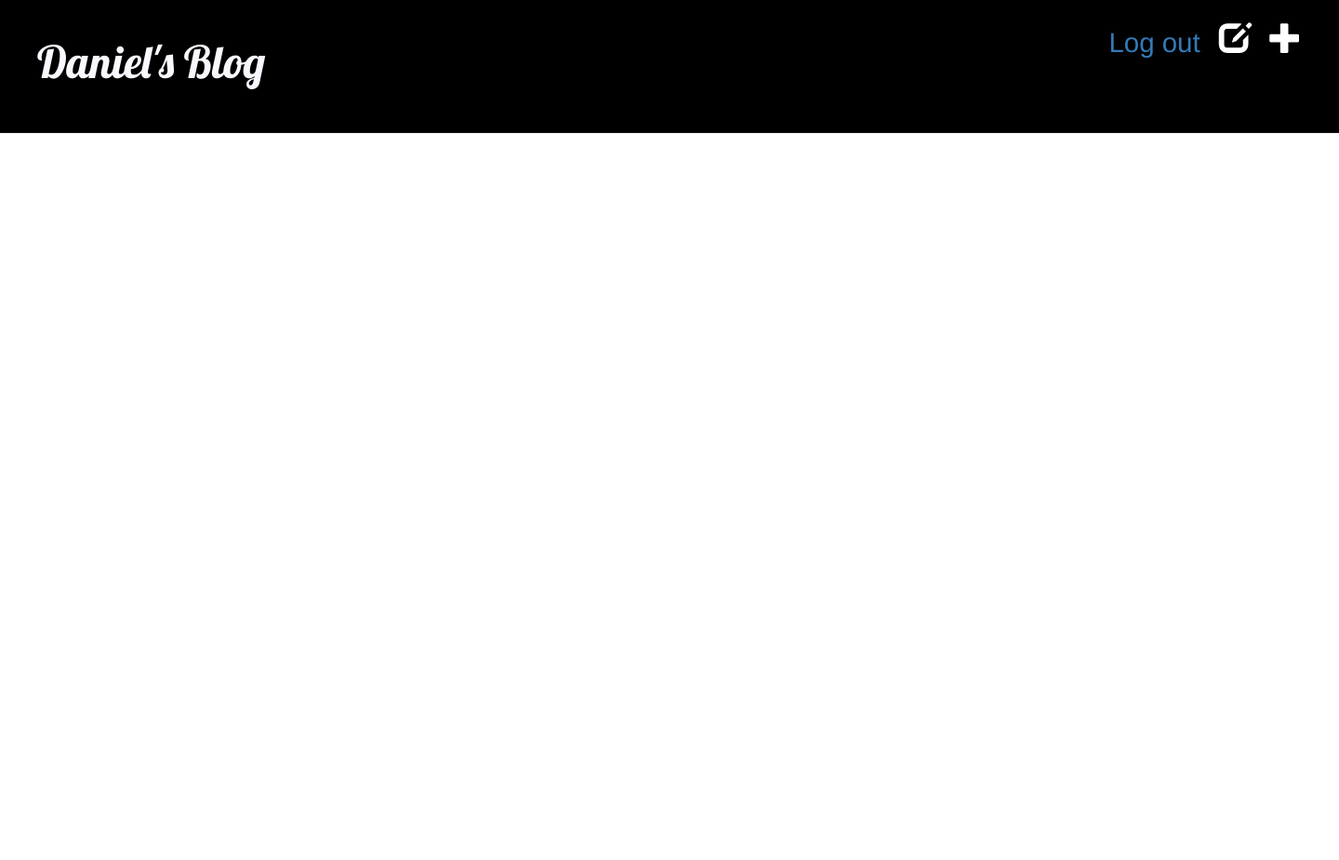
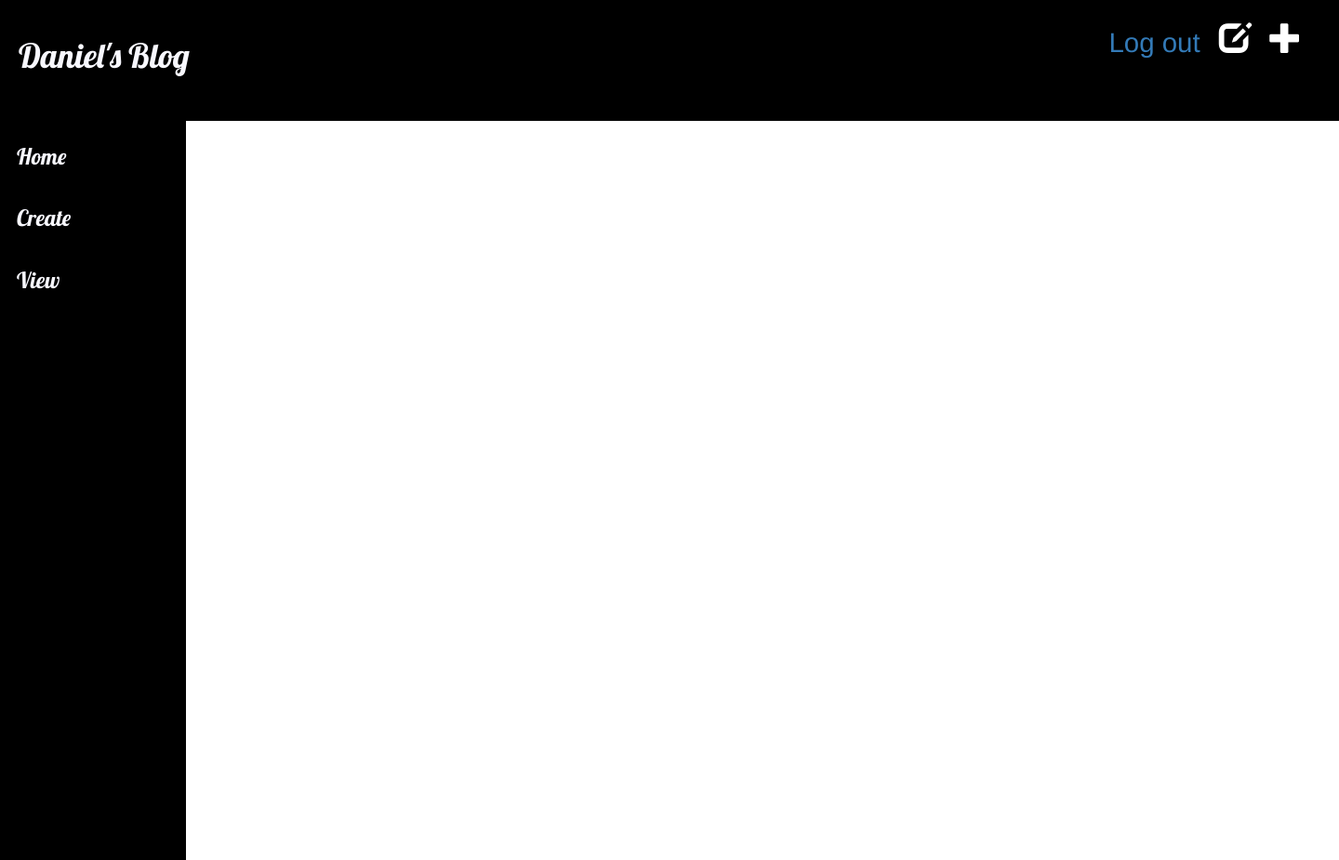
Before and after one commit to Dplaw/Blog, a Django app: page /drafts/ in a window 1440 px wide. Shown: the whole page at 93% size. Before the commit the page ends 144 px from the top, so only its background shows below. Run offline with Django 3.2, Linux system fonts and the light colour scheme; the visitor is signed in with stand-in values (Sample User, id 1); data that the repository does not hold is empty; some libraries are stand-ins or nearby versions.

Commit message:
sidebar init

```diff
--- a/blog/static/css/blog.css
+++ b/blog/static/css/blog.css
@@ -1,15 +1,15 @@
 .page-header {
     background-color: #000000;
     margin-top: 0;
-    padding: 20px 20px 40px 40px;
+    padding: 20px 20px 40px;
 }
 .page-header h1, .page-header h1 a, .page-header h1 a:visited, .page-header h1 a:active {
     color: #F8F8FF;
-    font-size: 36pt;
+    font-size: pt;
     text-decoration: none;
 }
 .content {
-    margin-left: 40px;
+    margin-left: 240px;
 }
 h1, h2, h3 {
     font-family: 'Lobster', cursive;
@@ -34,9 +34,25 @@ h1, h2, h3 {
 }
 
 .post {
-    margin-bottom: 70px;
+    margin-bottom: 50px;
 }
 
 .post h2 a, .post h2 a:visited {
     color: #000000;
 }
+.sidebar {
+    height:100%;
+    width:200px;
+    top: 125px;
+    position:absolute;
+    background-color:#000000;
+    padding:10px;
+}
+
+.sidebar a {
+    padding:16px 8px;
+    display:block;
+    color: #F8F8FF;
+    font-family: 'Lobster', cursive;
+    font-size: 18pt;
+}
--- a/blog/templates/blog/base.html
+++ b/blog/templates/blog/base.html
@@ -18,7 +18,11 @@
         {% endif %}
             <h1><a href="/"> Daniel's Blog </a> </h1>
     </div>
-
+    <div class="sidebar">
+        <a> Home </a>
+        <a> Create </a>
+        <a> View </a>
+    </div>
     <body>
         <div class="content container">
             <div class="row">
```
